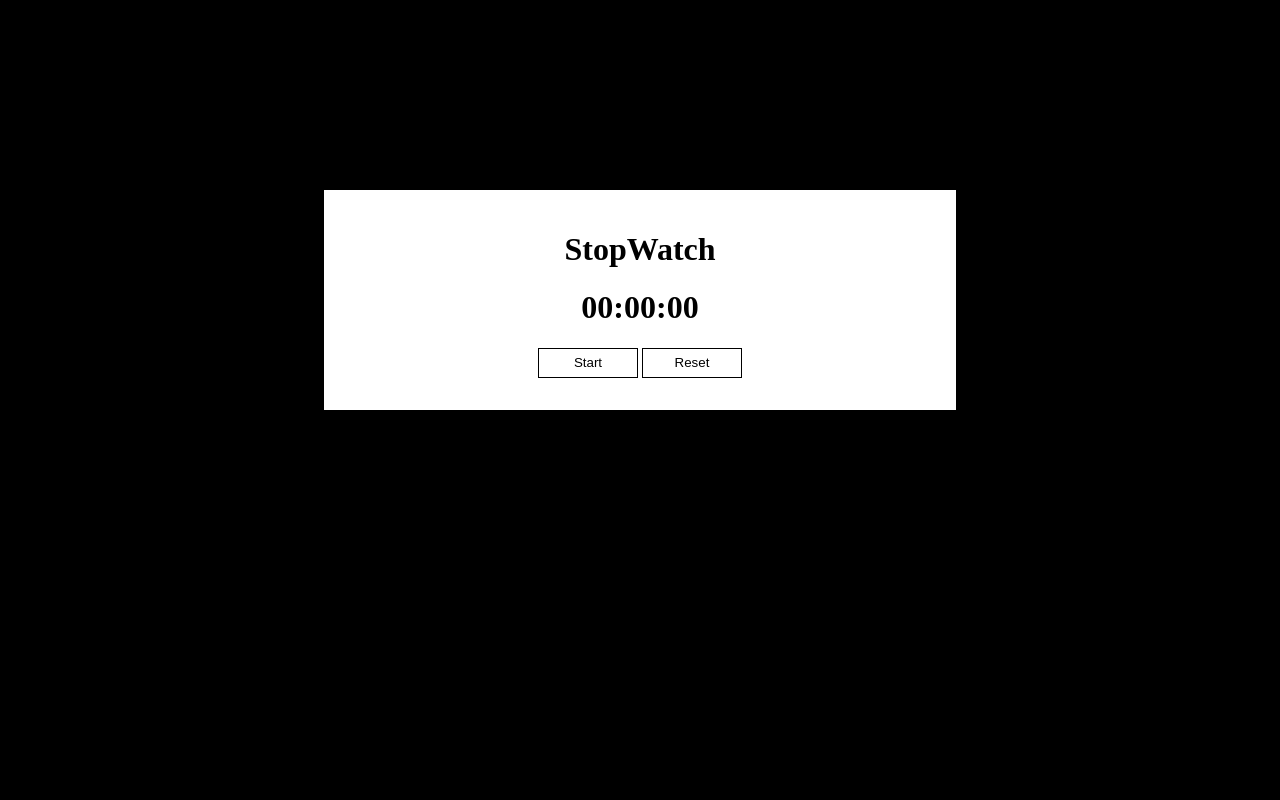
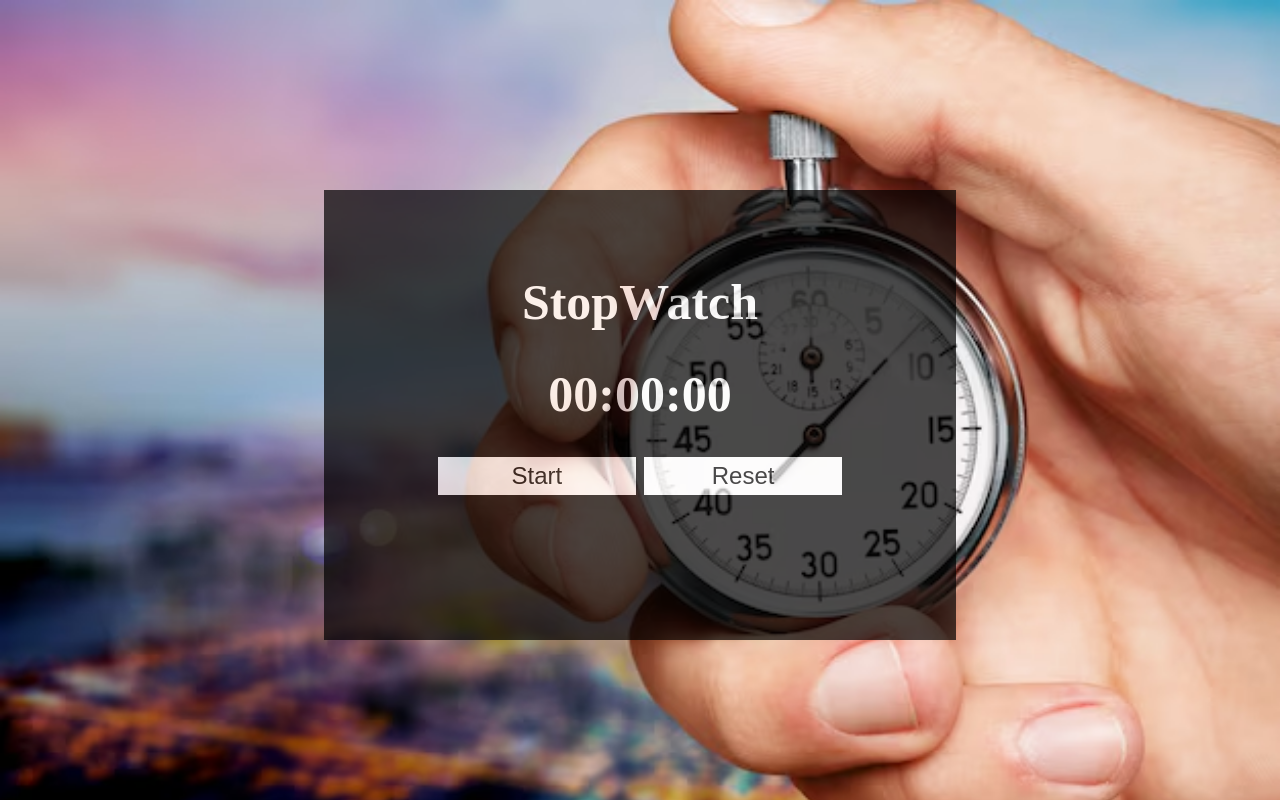
Before and after one commit to anittaaj/StopWatch_Using_JS, a plain HTML site: page index.html in a window 1280 px wide. Drawn offline with Linux system fonts and the light colour scheme.

Commit message:
background added and message modified

```diff
--- a/index.html
+++ b/index.html
@@ -4,7 +4,7 @@
     <meta charset="UTF-8">
     <meta name="viewport" content="width=device-width, initial-scale=1.0">
     <title>My Stopwatch</title>
-    <link rel="shortcut icon" href="https://media.istockphoto.com/id/182025027/photo/a-silver-stopwatch-isolated-on-a-white-background.webp?b=1&s=170667a&w=0&k=20&c=06E_Mkkg23AzLwG8qddB_uKZ0fLiyBGV0eOXebn4FcY=" type="image/x-icon">
+    <link rel="shortcut icon" href="./img/clock.webp" type="image/x-icon">
     <link rel="stylesheet" href="style.css">
     <script src="stopwatch.js"></script>
 </head>
--- a/stopwatch.js
+++ b/stopwatch.js
@@ -70,7 +70,7 @@ function startstop()
     if (stutus == 'Stopped')
     {
         interval=window.setInterval(StartWatch,1000);
-        document.getElementById('handler').innerHTML="Stop";
+        document.getElementById('handler').innerHTML="Pause";
         stutus="started";
 
     }
--- a/style.css
+++ b/style.css
@@ -1,20 +1,25 @@
 body{
-    background-color: black;
+    background-image: url(./img/background.avif);
+    background-size: cover;
 }
 
 .stopwatch
 {
-    background-color: white;
+    background-color: black;
     width: 50%;
     margin: auto;
-    height: 25vh;
-    padding-top: 20px;
+    height: 50vh;
+    padding-top: 50px;
     margin-top: 15%;
+    color: white;
+    opacity: .7;
+    font-size: 25px;
 }
 button
 {
     background-color: white;
     border: 1px solid black;
-    width: 100px;
-    height: 30px;
+    width: 200px;
+    height: 40px;
+    font-size: x-large;
 }
```
Also changed, not shown: img/background.avif (added), img/clock.webp (added).
